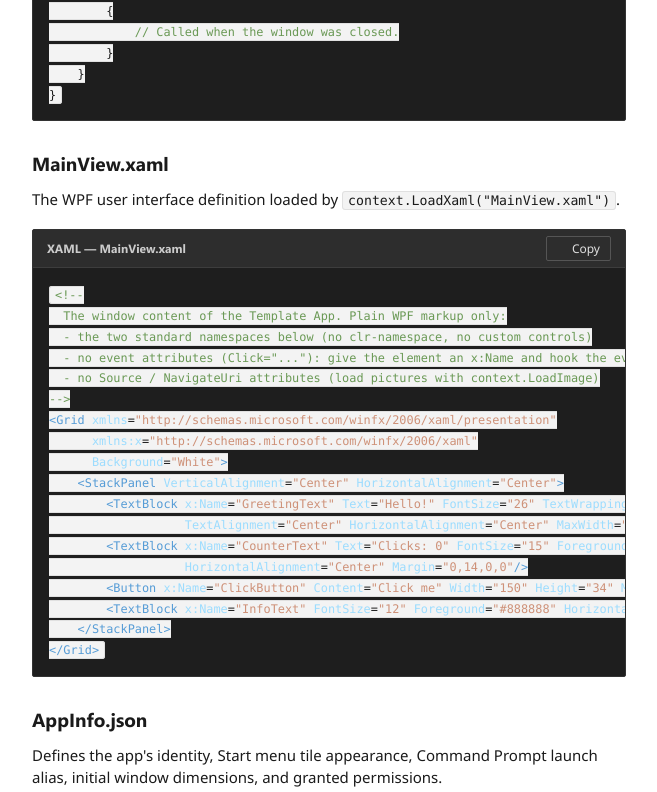
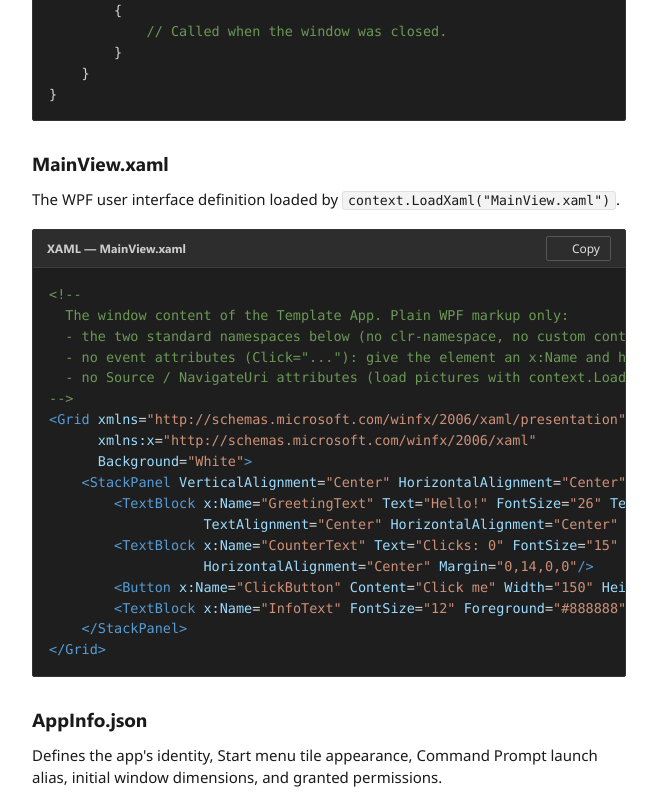
Before and after one commit to GitDanyaUser/Windows10SimulatorDownload, a plain HTML site: page docs.html in a window 1280 px wide. Shown: the part 3178-3970 px from the top of the page, without its empty margins (336-993 px from the left). Drawn offline with Linux system fonts and the light colour scheme; a web font is replaced by a local one.

Commit message:
Fixing code sections in docs

```diff
--- a/docs.html
+++ b/docs.html
@@ -424,6 +424,14 @@
             font-size: 13.5px;
             line-height: 1.55;
             color: #d4d4d4;
+        }
+
+        .code-block-wrapper pre code {
+            background: transparent;
+            border: none;
+            padding: 0;
+            color: inherit;
+            font-size: inherit;
         }
 
         /* Syntax Highlighting Tokens */
```
